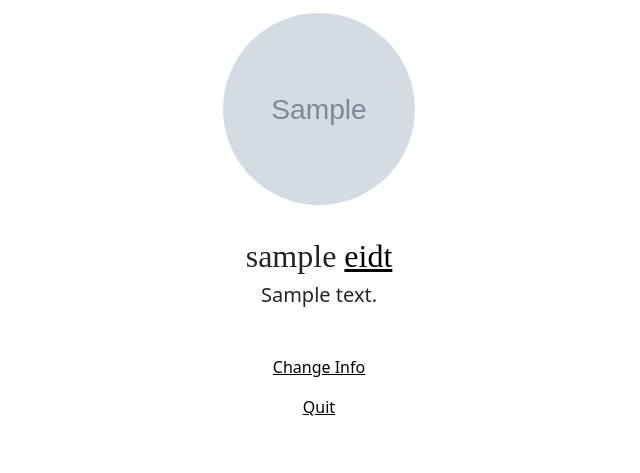
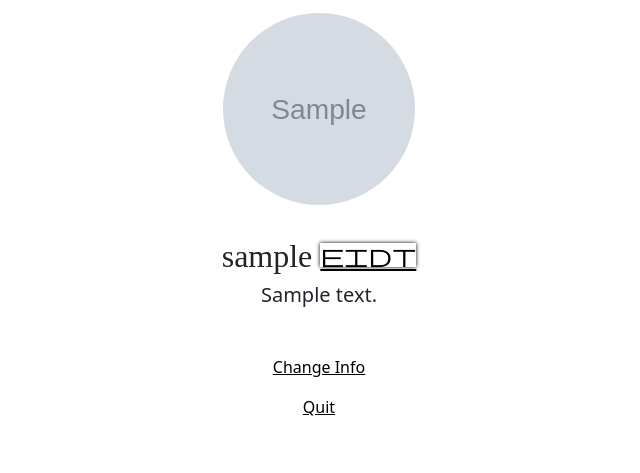
Before and after one commit to jeehyunkim0510/makepi, a Django app: page /accounts/detail/1 in a window 1280 px wide. Shown: the part 204-677 px from the top of the page, without its empty margins (321-961 px from the left). Run offline with Django 4.2, Linux system fonts and the light colour scheme; a user stored in the database is signed in; tables that the repository leaves empty hold one stand-in row (values such as "Sample post"); grey boxes marked "Sample" are stand-in pictures; some libraries are stand-ins or nearby versions.

Commit message:
requirements txt file added

```diff
--- a/accountapp/templates/accountapp/detail.html
+++ b/accountapp/templates/accountapp/detail.html
@@ -11,7 +11,9 @@
             <h2 style="font-family: 'NanumSquareB'">
                 {{ target_user.profile.nickname }}
                     {% if target_user == user %}
-                    <a href="{% url 'profileapp:update' pk=target_user.profile.pk %}">
+                    <a class="material-symbols-outlined"
+                       style="box-shadow: 0 0 4px; #ccc; "
+                       href="{% url 'profileapp:update' pk=target_user.profile.pk %}">
                         eidt
                     </a>
                     {% endif %}
--- a/makepi/urls.py
+++ b/makepi/urls.py
@@ -19,7 +19,11 @@ from django.conf.urls.static import static
 from django.contrib import admin
 from django.urls import path, include
 
+from articleapp.views import ArticleListView
+
 urlpatterns = [
+
+    path('', ArticleListView.as_view(), name='home'),
     path('admin/', admin.site.urls),
     path('accounts/', include('accountapp.urls')),
     path('profiles/', include('profileapp.urls')),
--- a/static/base.css
+++ b/static/base.css
@@ -38,3 +38,12 @@ a:hover {
 .makepi_header_navbar{
     margin: 1rem 0;
 }
+
+
+.material-symbols-outlined {
+  font-variation-settings:
+  'FILL' 0,
+  'wght' 400,
+  'GRAD' 0,
+  'opsz' 24
+}
--- a/templates/head.html
+++ b/templates/head.html
@@ -21,4 +21,8 @@
         url("{% static 'fonts/NanumSquareR.ttf' %} format("opentype");
         }
     </style>
+    <link rel="stylesheet" href="https://fonts.googleapis.com/css2?family=Material+Symbols+Outlined:opsz,wght,FILL,GRAD@24,400,0,0" />
+    <link rel="stylesheet" href="https://fonts.googleapis.com/css2?family=Material+Symbols+Outlined:opsz,wght,FILL,GRAD@24,400,0,0" />
+    <!--  google icon  -->
+    <link rel="stylesheet" href="https://fonts.googleapis.com/css2?family=Material+Symbols+Outlined:opsz,wght,FILL,GRAD@20..48,100..700,0..1,-50..200" />
 </head>
```
Also changed, not shown: requirements.txt (added, +10 -0 lines).
